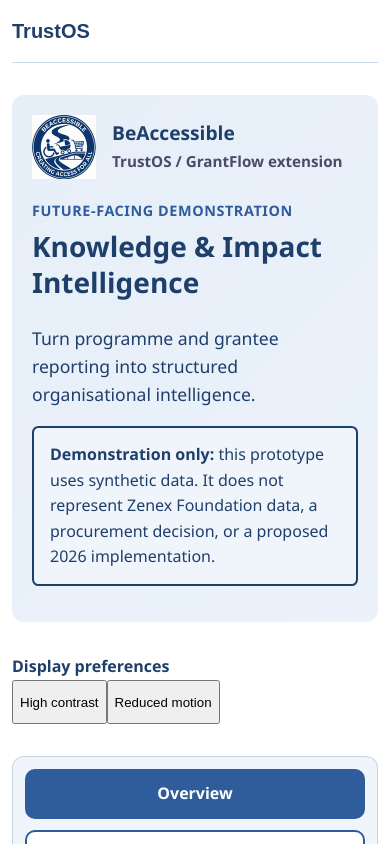
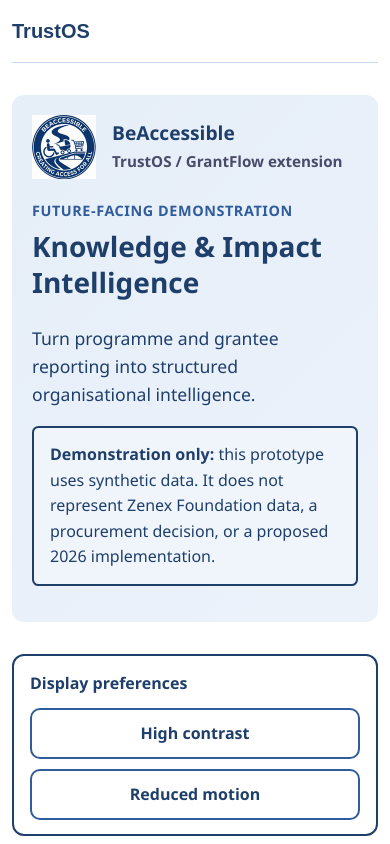
Before and after one commit to laggiesfl/beaccessible-website, a Next.js app in the folder trustos-app/: page /knowledge-impact-demo in a window 390 px wide. Shown: the top 844 px of the page. Built offline with nearby package versions, Linux system fonts and the light colour scheme.

Commit message:
style: add high contrast and reduced motion controls

```diff
--- a/trustos-app/app/knowledge-impact.css
+++ b/trustos-app/app/knowledge-impact.css
@@ -71,6 +71,48 @@
   color: var(--ki-secondary-text);
   font-size: 0.95rem;
   font-weight: 700;
+}
+
+.ki-accessibility-toolbar {
+  display: flex;
+  flex-wrap: wrap;
+  align-items: center;
+  justify-content: space-between;
+  gap: 0.75rem 1rem;
+  padding: 0.9rem 1rem;
+  border: 2px solid var(--ki-deep-blue);
+  border-radius: 0.75rem;
+  background: var(--ki-white);
+  color: var(--ki-deep-blue);
+}
+
+.ki-accessibility-actions {
+  display: flex;
+  flex-wrap: wrap;
+  gap: 0.65rem;
+}
+
+.ki-preference-button {
+  min-height: 44px;
+  padding: 0.65rem 0.9rem;
+  border: 2px solid var(--ki-mid-blue);
+  border-radius: 0.625rem;
+  background: var(--ki-white);
+  color: var(--ki-deep-blue);
+  font: inherit;
+  font-weight: 800;
+  cursor: pointer;
+}
+
+.ki-preference-button:hover {
+  background: var(--ki-tint-1);
+  border-color: var(--ki-deep-blue);
+}
+
+.ki-preference-button[aria-pressed='true'] {
+  background: var(--ki-deep-blue);
+  border-color: var(--ki-deep-blue);
+  color: var(--ki-white);
 }
 
 .ki-lead {
@@ -392,6 +434,40 @@
   color: var(--ki-deep-blue);
 }
 
+.ki-high-contrast {
+  --ki-mid-blue: #1F3F6B;
+  --ki-soft-blue: #1F3F6B;
+  --ki-secondary-text: #1F3F6B;
+  --ki-card-border: #1F3F6B;
+}
+
+.ki-high-contrast .ki-hero,
+.ki-high-contrast .ki-view-nav,
+.ki-high-contrast .ki-evidence-card,
+.ki-high-contrast .ki-definition-grid div,
+.ki-high-contrast .ki-caveat,
+.ki-high-contrast .status-message {
+  background: var(--ki-white);
+}
+
+.ki-high-contrast .ki-panel,
+.ki-high-contrast .ki-provenance-chain,
+.ki-high-contrast .ki-metrics article,
+.ki-high-contrast .ki-process article {
+  border-width: 2px;
+  box-shadow: none;
+}
+
+.ki-reduced-motion *,
+.ki-reduced-motion *::before,
+.ki-reduced-motion *::after {
+  scroll-behavior: auto !important;
+  animation-duration: 0.01ms !important;
+  animation-iteration-count: 1 !important;
+  transition-duration: 0.01ms !important;
+  transform: none !important;
+}
+
 @media (max-width: 50rem) {
   .ki-metrics,
   .ki-process,
@@ -410,12 +486,20 @@
 
   .ki-view-button,
   .ki-report-button,
-  .ki-panel .secondary-button {
+  .ki-panel .secondary-button,
+  .ki-preference-button {
     width: 100%;
   }
 
   .ki-definition-grid {
     grid-template-columns: 1fr;
+  }
+
+  .ki-accessibility-toolbar,
+  .ki-accessibility-actions {
+    display: grid;
+    grid-template-columns: 1fr;
+    width: 100%;
   }
 }
 
@@ -452,14 +536,17 @@
 @media (forced-colors: active) {
   .ki-badge,
   .ki-view-button,
+  .ki-preference-button,
   .ki-report-button,
   .ki-evidence-card,
   .ki-panel,
-  .ki-provenance-chain {
+  .ki-provenance-chain,
+  .ki-accessibility-toolbar {
     border: 2px solid CanvasText;
   }
 
-  .ki-view-button[aria-pressed='true'] {
+  .ki-view-button[aria-pressed='true'],
+  .ki-preference-button[aria-pressed='true'] {
     forced-color-adjust: none;
     background: CanvasText;
     color: Canvas;
```
